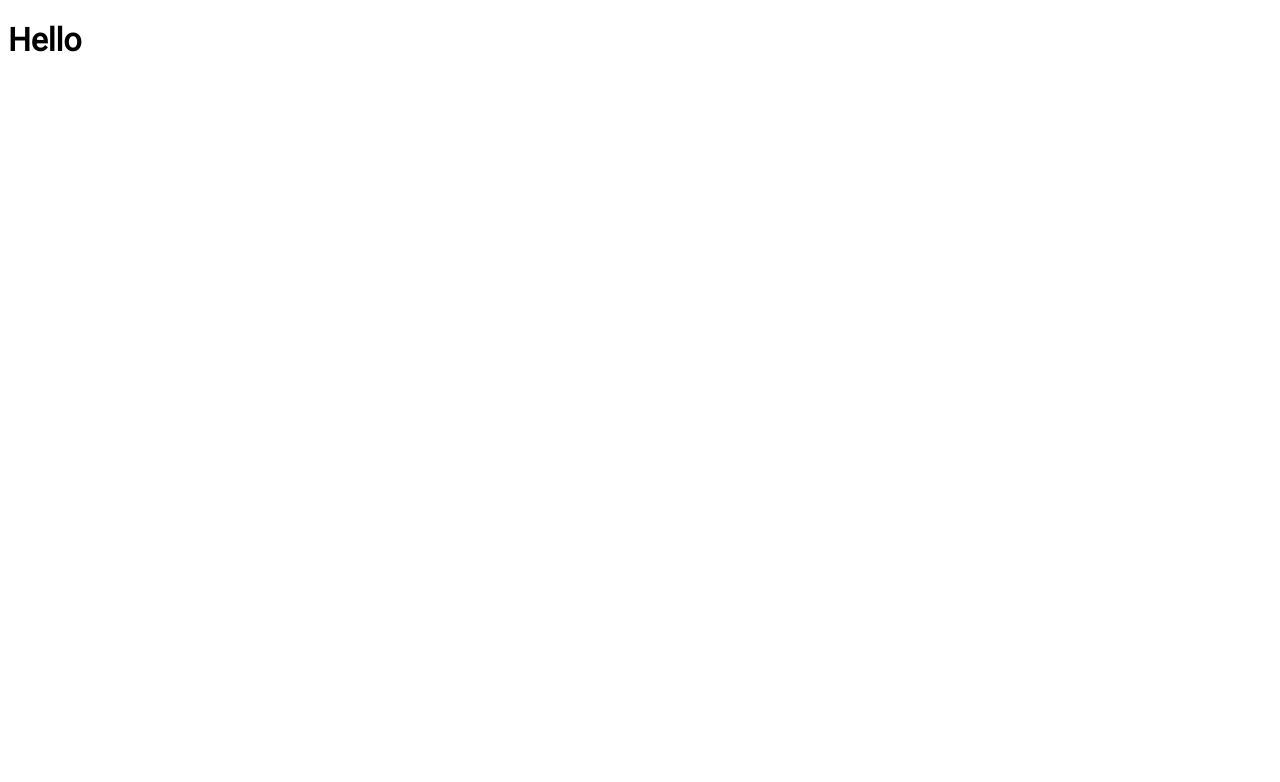
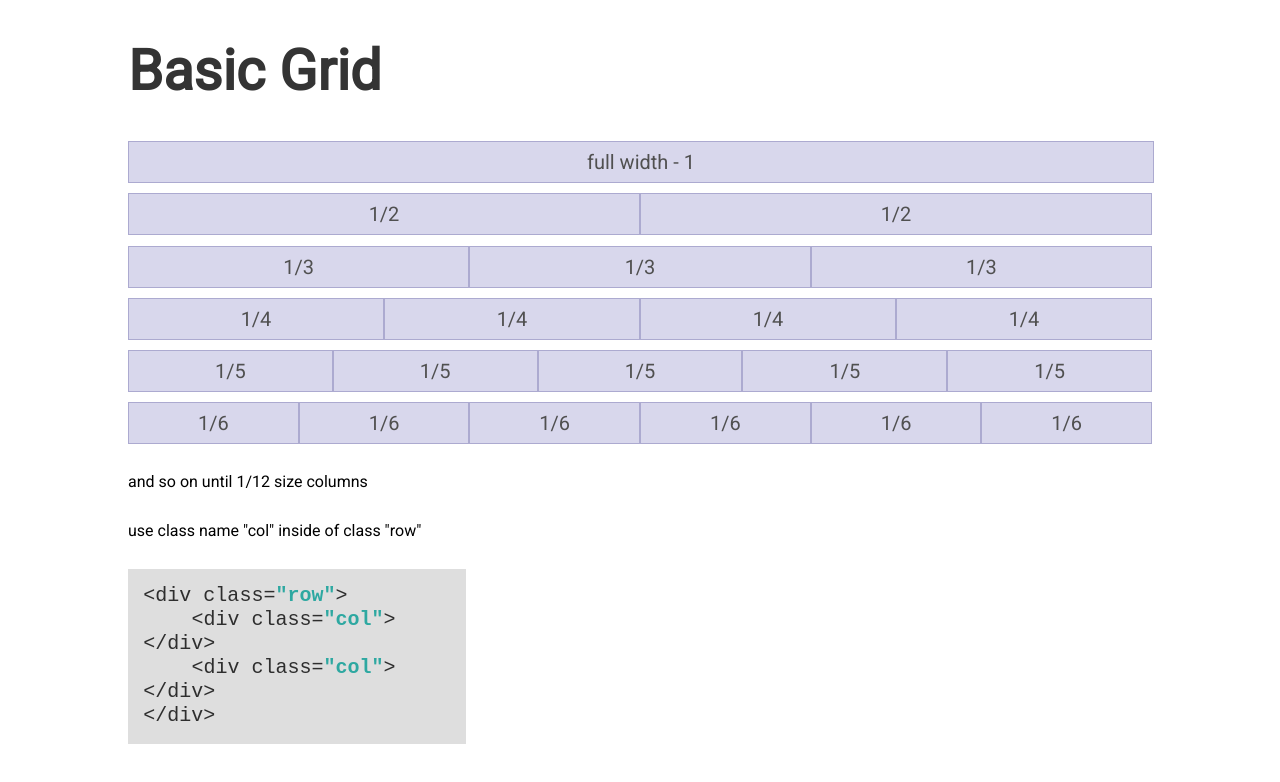
Before and after one commit to crispipear/subasecss, a website: page docs/index.html in a window 1280 px wide. Drawn offline with Linux system fonts and the light colour scheme.

Commit message:
Update on grid sizes, added basic doc

```diff
--- /dev/null
+++ b/docs/index.css
@@ -0,0 +1,19 @@
+*{
+  font-family: 'Roboto';
+ }
+h1{
+  font-size: 3.5rem;
+  color: #343434;
+}
+
+.test{
+  background-color: #d8d7ec;
+  width: 100%;
+  height: 5vh;
+  display: flex;
+  justify-content: center;
+  align-items: center;
+  font-size: 1.25rem;
+  color: #505050;
+  border: 1px solid #acaad0;
+}
--- a/docs/index.html
+++ b/docs/index.html
@@ -1,16 +1,57 @@
 <!DOCTYPE html>
 <html>
+
 <head>
   <meta charset="utf-8">
   <link href="https://fonts.googleapis.com/css?family=Roboto" rel="stylesheet">
-    <title>Su's Base CSS Template</title>
-    <style>
-      *{
-        font-family: 'Roboto';
-       }
-    </style>
+  <link href="../src/subasecss.css" type="text/css" rel="stylesheet">
+  <link href="index.css" type="text/css" rel="stylesheet">
+  <title>subasecss doc</title>
 </head>
+
 <body>
-    <h1>Hello</h1>
+  <div class="container">
+    <h1>Basic Grid</h1>
+    <div class="row">
+      <div class="col col-full test">full width - 1</div>
+    </div>
+    <div class="row">
+      <div class="col col test">1/2</div>
+      <div class="col col test">1/2</div>
+    </div>
+    <div class="row">
+      <div class="col col test">1/3</div>
+      <div class="col col test">1/3</div>
+      <div class="col col test">1/3</div>
+    </div>
+    <div class="row">
+      <div class="col col test">1/4</div>
+      <div class="col col test">1/4</div>
+      <div class="col col test">1/4</div>
+      <div class="col col test">1/4</div>
+    </div>
+    <div class="row">
+      <div class="col col test">1/5</div>
+      <div class="col col test">1/5</div>
+      <div class="col col test">1/5</div>
+      <div class="col col test">1/5</div>
+      <div class="col col test">1/5</div>
+    </div>
+    <div class="row">
+      <div class="col col test">1/6</div>
+      <div class="col col test">1/6</div>
+      <div class="col col test">1/6</div>
+      <div class="col col test">1/6</div>
+      <div class="col col test">1/6</div>
+      <div class="col col test">1/6</div>
+    </div>
+    <p>and so on until 1/12 size columns</p>
+
+    <p>use class name "col" inside of class "row"
+    <pre>&lt;div class=<b>"row"</b>&gt;
+    &lt;div class=<b>"col"</b>&gt;&lt;/div&gt;
+    &lt;div class=<b>"col"</b>&gt;&lt;/div&gt;<br>&lt;/div&gt;</pre></p>
+  </div>
 </body>
+
 </html>
--- a/src/subasecss.css
+++ b/src/subasecss.css
@@ -1,29 +1,51 @@
 .container {
   position: relative;
-  display: flex;
   width: 100%;
-  max-width: 1366px;
+  max-width: 1024px;
   margin: 0 auto;
   box-sizing: border-box;
-  justify-content: space-between;
 }
 .row {
+  justify-content: space-between;
   display: flex;
   flex-direction: row;
   flex-wrap: wrap;
+  margin-bottom: 1%;
+  box-sizing: border-box;
 }
 .col{
- flex: 1
+ flex: 1;
 }
-.col-1{flex: 0 0 6.33333%}
-.col-2{flex: 0 0 14.66666%}
-.col-3{flex: 0 0 21.99999%}
-.col-4{flex: 0 0 31.33333%}
-.col-5{flex: 0 0 39.66666%}
-.col-6{flex: 0 0 47.99999%}
-.col-7{flex: 0 0 56.33333%}
-.col-8{flex: 0 0 66.66666%}
-.col-9{flex: 0 0 74.99999%}
-.col-10{flex: 0 0 83.33333%}
-.col-11{flex: 0 0 91.66666%}
+.col-1{flex: 0 0 7.33333%}
+.col-2{flex: 0 0 15.66666%}
+.col-3{flex: 0 0 22.99999%}
+.col-4{flex: 0 0 32.33333%}
+.col-5{flex: 0 0 40.66666%}
+.col-6{flex: 0 0 48.99999%}
+.col-7{flex: 0 0 57.33333%}
+.col-8{flex: 0 0 67.66666%}
+.col-9{flex: 0 0 75.99999%}
+.col-10{flex: 0 0 84.33333%}
+.col-11{flex: 0 0 92.66666%}
 .col-12,.col-full{flex: 0 0 100%}
+
+p{
+  margin:0;
+  margin-top: 2.5%;
+  margin-bottom: 2.5%;
+  line-height: 1.5rem;
+}
+pre{
+  width: 30%;
+  white-space: pre-wrap;
+  background-color: #dedede;
+  color: #2e2e2e;
+  font-family: monospace;
+  font-size: 1.25rem;
+  padding: 1.5%;
+  line-height: 1.5rem;
+}
+pre b{
+  font-family: monospace;
+  color: #2ea8a1;
+}
```
Also changed, not shown: package.json (added, +18 -0 lines), 1 other file. Lines whose indentation alone changed are shown as unchanged.
